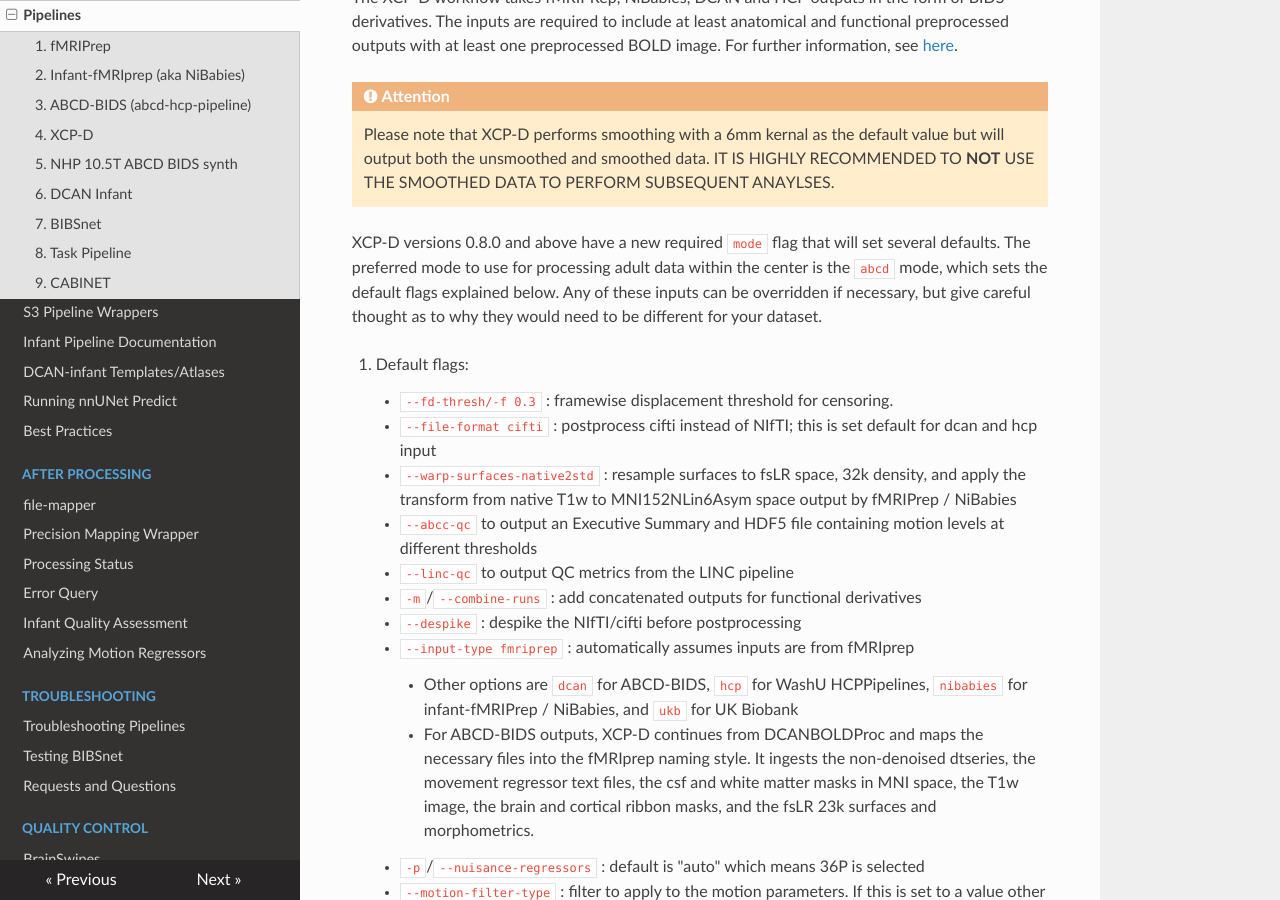
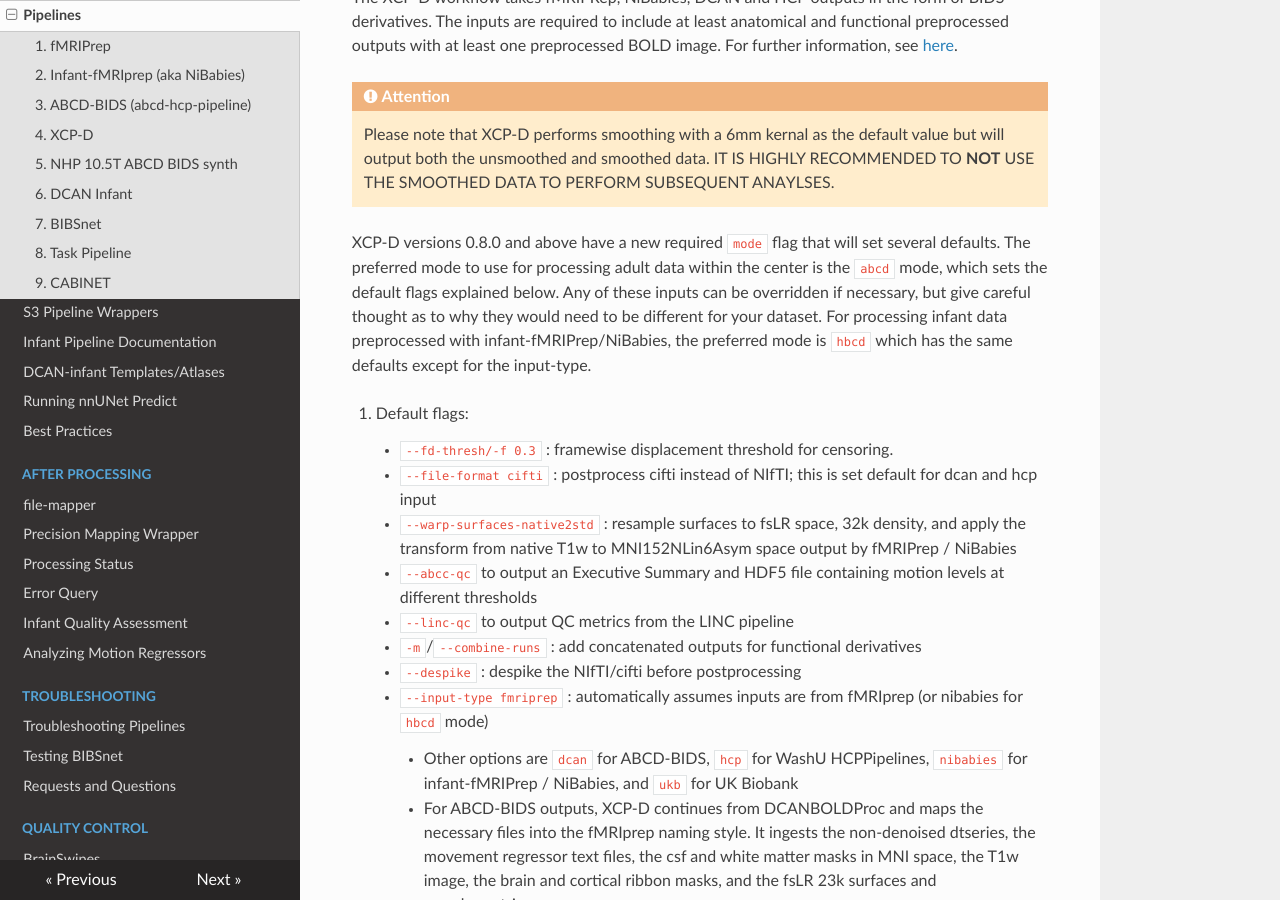
Before and after one commit to DCAN-Labs/cdni-brain, an MkDocs documentation site: the page built from docs/pipelines.md, in a window 1280 px wide and 900 px high, scrolled down 4349 px. Built offline with MkDocs 1.6.1, drawn with Linux system fonts in a browser that asks for light colours; nearby versions of some CDN libraries.

Commit message:
add hbcd mode info

```diff
--- a/docs/pipelines.md
+++ b/docs/pipelines.md
@@ -242,7 +242,7 @@ The XCP-D workflow takes fMRIPRep, NiBabies, DCAN and HCP outputs in the form of
     </p>
 </div>
 
-XCP-D versions 0.8.0 and above have a new required `mode` flag that will set several defaults. The preferred mode to use for processing adult data within the center is the `abcd` mode, which sets the default flags explained below. Any of these inputs can be overridden if necessary, but give careful thought as to why they would need to be different for your dataset.
+XCP-D versions 0.8.0 and above have a new required `mode` flag that will set several defaults. The preferred mode to use for processing adult data within the center is the `abcd` mode, which sets the default flags explained below. Any of these inputs can be overridden if necessary, but give careful thought as to why they would need to be different for your dataset. For processing infant data preprocessed with infant-fMRIPrep/NiBabies, the preferred mode is `hbcd` which has the same defaults except for the input-type.
 
 1. Default flags:
 
@@ -260,7 +260,7 @@ XCP-D versions 0.8.0 and above have a new required `mode` flag that will set sev
 
     * `--despike` : despike the NIfTI/cifti before postprocessing
 
-    * `--input-type fmriprep` : automatically assumes inputs are from fMRIprep
+    * `--input-type fmriprep` : automatically assumes inputs are from fMRIprep (or nibabies for `hbcd` mode)
 
         * Other options are `dcan` for ABCD-BIDS, `hcp` for WashU HCPPipelines, `nibabies` for infant-fMRIPrep / NiBabies, and `ukb` for UK Biobank
 
```
